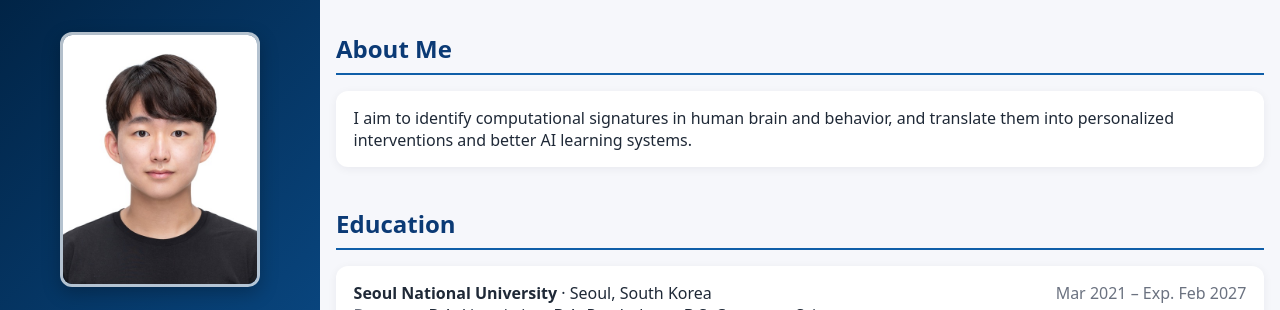
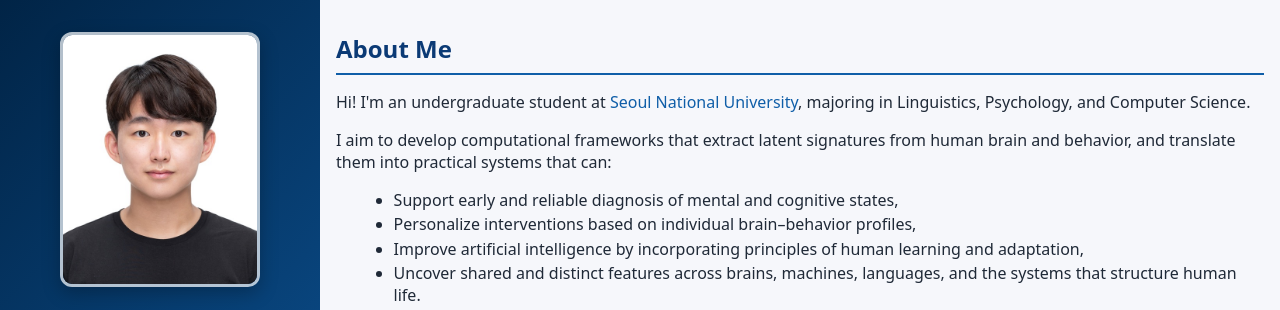
Before and after one commit to haba6030/haba6030.github.io, a plain HTML site: page index.html in a window 1280 px wide. Shown: the top 310 px of the page. Drawn offline with Linux system fonts and the light colour scheme.

Commit message:
0712 update

```diff
--- a/index.html
+++ b/index.html
@@ -317,9 +317,14 @@
         <!-- About Me -->
         <section id="about">
           <h2>About Me</h2>
-          <div class="card">
-            <p style="margin:0">I aim to identify computational signatures in human brain and behavior, and translate them into personalized interventions and better AI learning systems.</p>
-          </div>
+          <p>Hi! I'm an undergraduate student at <a href="http://en.snu.ac.kr/" target="_blank" rel="noopener">Seoul National University</a>, majoring in Linguistics, Psychology, and Computer Science.</p>
+          <p>I aim to develop computational frameworks that extract latent signatures from human brain and behavior, and translate them into practical systems that can:</p>
+          <ul class="bullets">
+            <li>Support early and reliable diagnosis of mental and cognitive states,</li>
+            <li>Personalize interventions based on individual brain–behavior profiles,</li>
+            <li>Improve artificial intelligence by incorporating principles of human learning and adaptation,</li>
+            <li>Uncover shared and distinct features across brains, machines, languages, and the systems that structure human life.</li>
+          </ul>
         </section>
 
         <!-- Education -->
```
Also changed, not shown: 2 other files.
